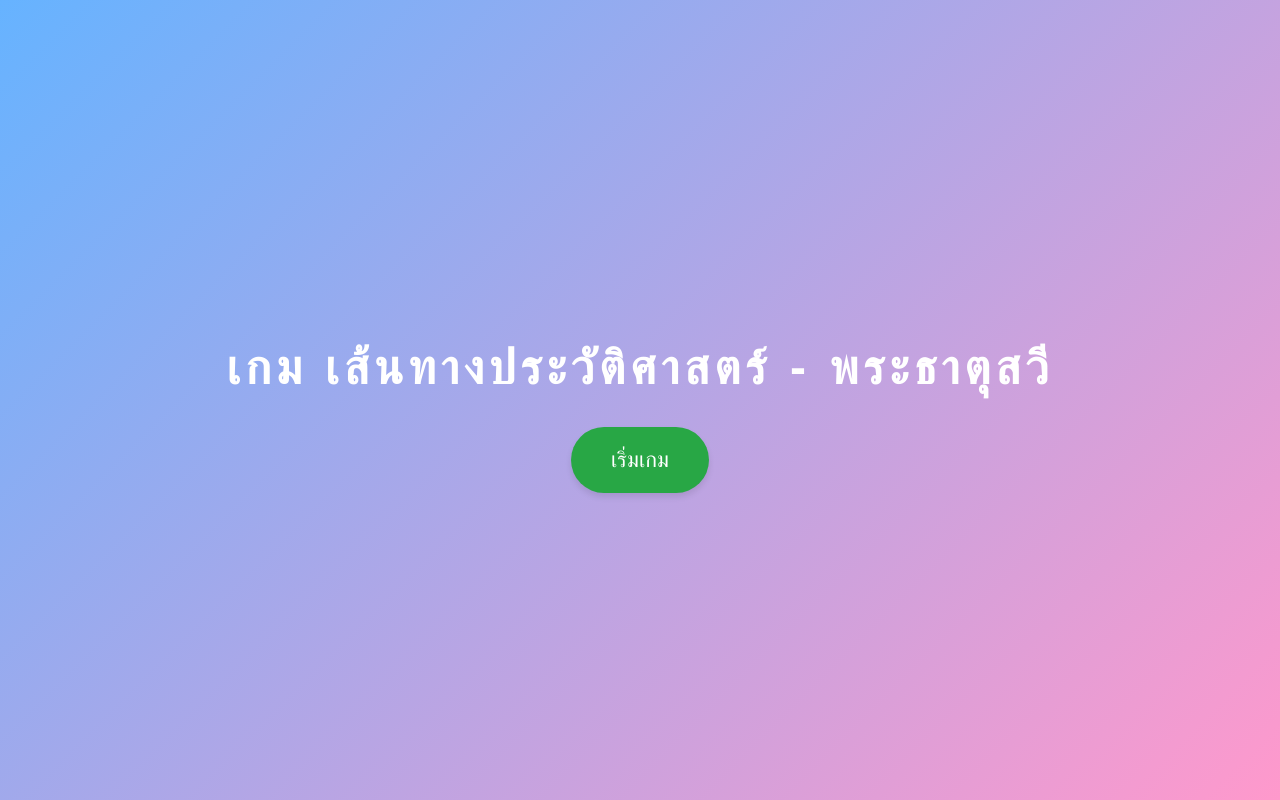
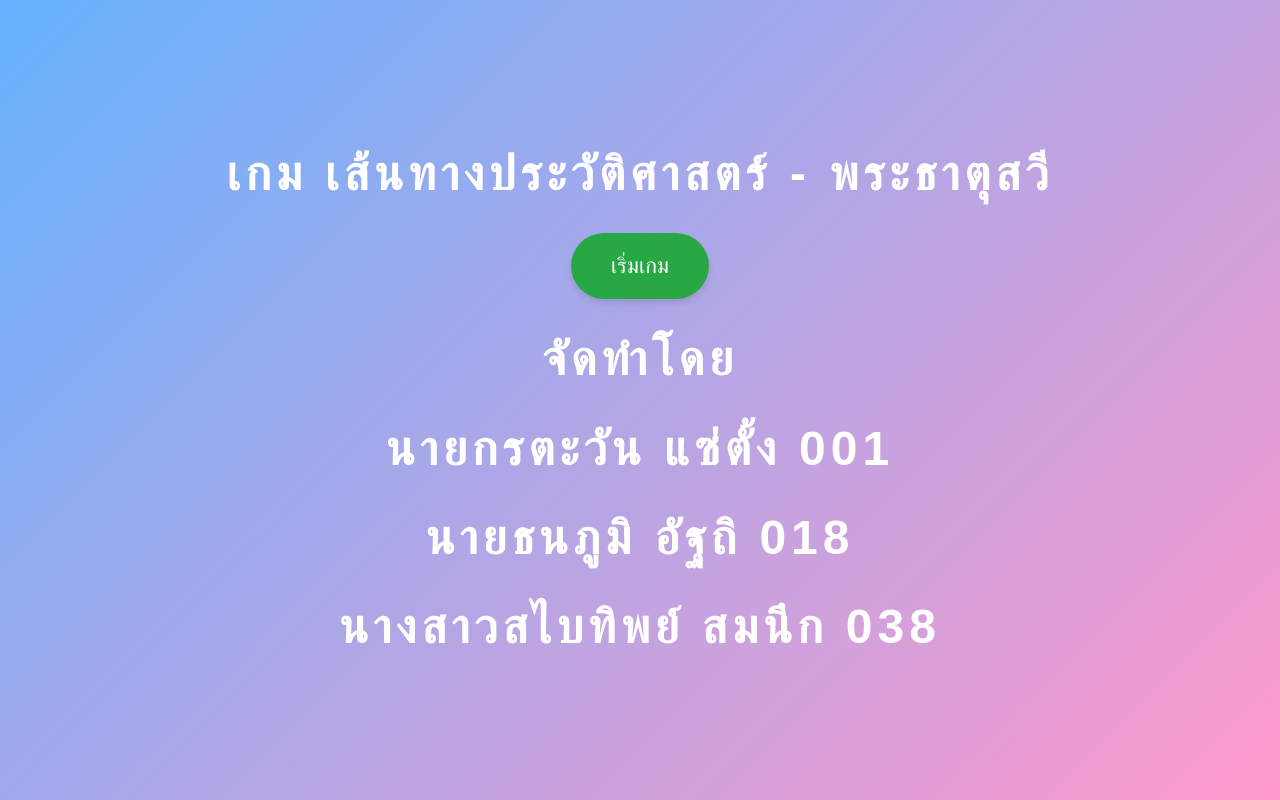
Before and after one commit to INDe-dv/INDe-dv.github.io, a plain HTML site: page index.html in a window 1280 px wide. Drawn offline with Linux system fonts and the light colour scheme.

Commit message:
Update index.html

```diff
--- a/index.html
+++ b/index.html
@@ -101,6 +101,10 @@
     <div class="container">
         <h1>เกม เส้นทางประวัติศาสตร์ - พระธาตุสวี</h1>
         <button class="btn" onclick="startGame()">เริ่มเกม</button>
+        <h1>จัดทำโดย</h1>
+        <h1>นายกรตะวัน แซ่ตั้ง 001</h1>
+        <h1>นายธนภูมิ อัฐถิ 018</h1>
+        <h1>นางสาวสไบทิพย์ สมนึก 038</h1>
     </div>
 
     <script>
```
